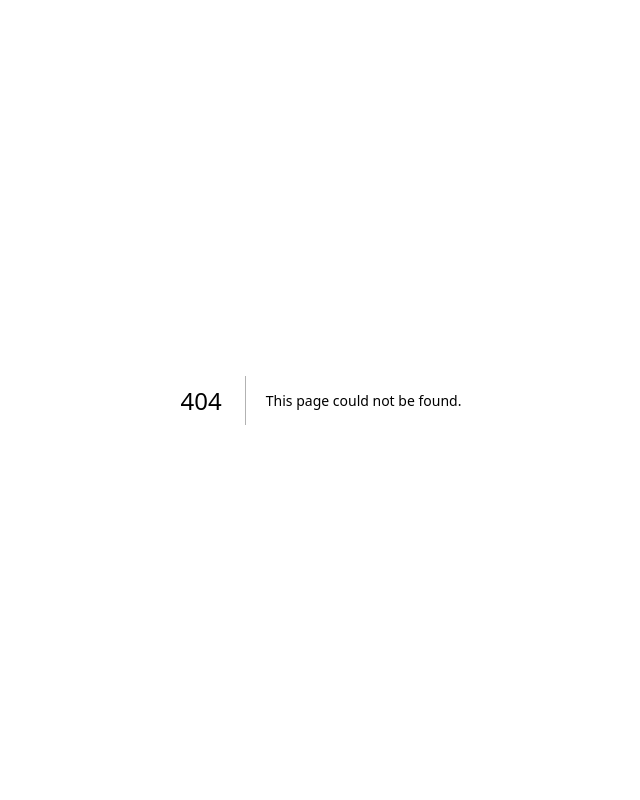
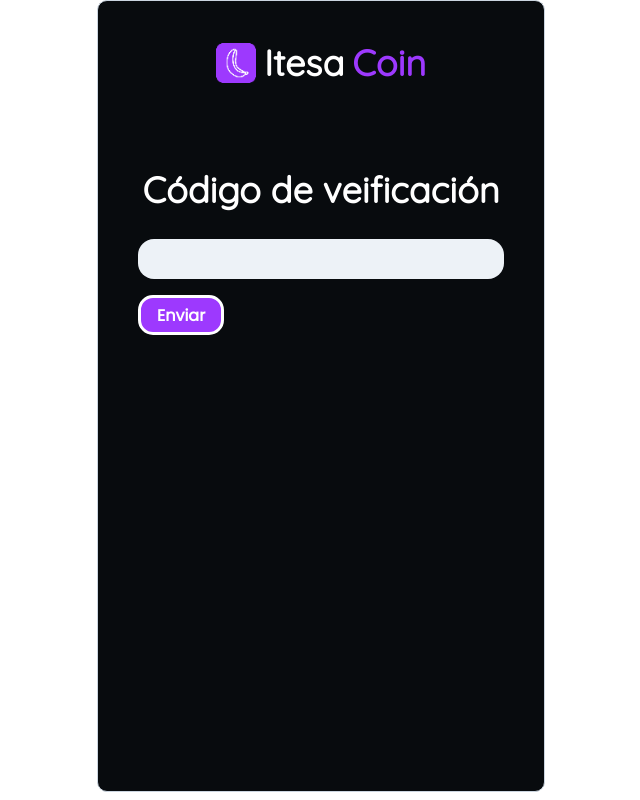
Before and after one commit to francostan/Itesa-viral-p5, a Next.js app in the folder itesa/: page /2fa in a window 1280 px wide. Before the commit this address had no page. Shown: the whole page, without its empty margins (319-959 px from the left). Built offline with nearby package versions, Linux system fonts and the light colour scheme.

Commit message:
added functionalities front-back

```diff
--- /dev/null
+++ b/itesa/pages/2fa.js
@@ -0,0 +1,84 @@
+import {
+  Box,
+  VStack,
+  Heading,
+  FormControl,
+  FormLabel,
+  Text,
+  Input,
+  HStack,
+  Checkbox,
+  Button,
+  Image,
+} from "@chakra-ui/react";
+import axios from "../config/axios";
+import handleInput from "../reactHooks/handleInput";
+import { useDispatch, useSelector } from "react-redux";
+import { login } from "../store/reducers/userSlice";
+
+export default function Login() {
+  const secreto = handleInput();
+  const dispatch = useDispatch();
+  const user = useSelector((state) => state.user);
+
+  const handleSecret = async (e) => {
+    e.preventDefault();
+    const secret = {
+      id: user.id,
+      token: secreto.value,
+    };
+    const loggedUser = await axios.post("/2FA", secret);
+    if (loggedUser.status === 200) dispatch(login(loggedUser.data));
+    else console.log("hay algo mal");
+  };
+
+  return (
+    <Box
+      backgroundColor="#080B0E"
+      h="99vh"
+      w={["full", "md"]}
+      p={[8, 10]}
+      mx="auto"
+      border={["none", "1px"]}
+      borderColor={["", "gray.300"]}
+      borderRadius={10}
+    >
+      <VStack spacing={4} align="flex-start" w="full">
+        <VStack spacing={1} align={["center", "center"]} mb={3} w="full">
+          {" "}
+          <HStack mb={20}>
+            <Image
+              boxSize="40px"
+              objectFit="cover"
+              src="/banana.png"
+              alt="Itesa Coin"
+            />
+            <Heading color="white"> Itesa </Heading>{" "}
+            <Heading color="#9d39fe"> Coin</Heading>{" "}
+          </HStack>
+          <Heading color="white"> Código de veificación</Heading>
+        </VStack>
+        <FormControl>
+          <Input
+            _focusVisible={"white"}
+            rounded="2xl"
+            variant="filled"
+            {...secreto}
+          />
+        </FormControl>
+
+        <Button
+          colorScheme=""
+          variant="solid"
+          w={["full", "auto"]}
+          onClick={(e) => {
+            handleSecret(e);
+          }}
+        >
+          {" "}
+          Enviar{" "}
+        </Button>
+      </VStack>
+    </Box>
+  );
+}
--- a/itesa/pages/api/2FA.js
+++ b/itesa/pages/api/2FA.js
@@ -4,36 +4,42 @@ const User = db.User;
 const speakeasy = require("speakeasy");
 import { sign } from "../../auth/token/tokens";
 
-
-export default async function newuser(req,res) {
+export default async function newuser(req, res) {
   const { method, body } = req;
   console.log("Body====================", body);
   switch (method) {
     case "POST":
       {
         const foundUser = await User.findByPk(body.id);
-        var validate = speakeasy.totp.verify({
-          secret: foundUser.secret.base32,
-          encoding: "base32",
-          token: body.token,
-          window: 0,
-        });
-        if (validate) {
+        console.log(">>>>>>>", foundUser);
+
+        // var validate = speakeasy.totp.verify({
+        //   secret: foundUser.secret.base32,
+        //   encoding: "base32",
+        //   token: body.token,
+        //   window: 0,
+        // });
+        console.log(foundUser.secret);
+
+        console.log(body.token);
+
+        if (foundUser.secret === body.token) {
           //Generación de Cookie y guardado en browser
           const { nick_name, email, id } = foundUser;
           const payload = { nick_name, email, id };
-          const token = await sign(payload)
-          res.setHeader("set-cookie",`getViral=${token}; path=/; samesite=lax; httponly`)
-          res
-            .status(200)
-            .send({
-              nick_name: foundUser.nick_name,
-              id: foundUser.id,
-              email: foundUser.email,
-            });
-        }else{
-          console.log("NO VALIDADO")
-          res.status(403).json("Código 2FA incorrecto")
+          const token = await sign(payload);
+          res.setHeader(
+            "set-cookie",
+            `getViral=${token}; path=/; samesite=lax; httponly`
+          );
+          res.status(200).send({
+            nick_name: foundUser.nick_name,
+            id: foundUser.id,
+            email: foundUser.email,
+          });
+        } else {
+          console.log("NO VALIDADO");
+          res.status(403).json("Código 2FA incorrecto");
         }
       }
 
--- a/itesa/pages/api/login.js
+++ b/itesa/pages/api/login.js
@@ -15,8 +15,8 @@ export default async function login(req, res) {
         const foundUser = await User.findOne({
           where: { nick_name: body.nick_name },
         });
-        if (!foundUser)
-          res.status(204).send(""); //Verifico que el usuario existe
+        if (!foundUser) res.status(204).send("");
+        //Verifico que el usuario existe
         else {
           const validated = await foundUser.validatePassword(body.password); //Valido la constraseña
           if (!validated) res.status(203).json("Contraseña incorrecta");
@@ -25,6 +25,9 @@ export default async function login(req, res) {
             var temp_secret = speakeasy.generateSecret({
               //Genero código secreto de verificación para 2FA
             });
+
+            console.log("TEMPSECRET>>>>>>", temp_secret);
+
             //Actualizo en el usuario el código secreto de 2FA
             await User.update(
               { secret: temp_secret.base32 },
@@ -34,10 +37,12 @@ export default async function login(req, res) {
             const usuario = await User.findOne({ where: { id: foundUser.id } });
             //Enviamos el correo al usuario con el código 2FA
 
-            var token = speakeasy.totp({
-              secret: usuario.secret.base32,
-              encoding: "base32",
-            });
+            console.log(">>>>>>>>>>>>>>", usuario.secret);
+
+            // var token = speakeasy.totp({
+            //   secret: usuario.secret.base32,
+            //   encoding: "base32",
+            // });
 
             const transporter = nodemailer.createTransport({
               service: "gmail",
@@ -50,7 +55,7 @@ export default async function login(req, res) {
               from: "GetViral",
               to: usuario.dataValues.email,
               subject: "Verifica tu Identidad",
-              text: `Por favor, ingresa el siguiente código en la pantalla de Login ${token}`,
+              text: `Por favor, ingresa el siguiente código en la pantalla de Login ${usuario.dataValues.secret}`,
             };
             transporter.sendMail(mailOptions, (error, info) => {
               if (error) {
@@ -58,7 +63,11 @@ export default async function login(req, res) {
                 console.log(error.message);
                 //res.status(500).send(error.message);
               } else {
-                res.status(200).send({email:null,nick_name:null, id:foundUser.dataValues.id});
+                res.status(200).send({
+                  email: null,
+                  nick_name: null,
+                  id: usuario.dataValues.id,
+                });
               }
             });
           }
```
Also changed, not shown: itesa/middleware.js (+4 -3 lines), itesa/package.json (+3 -4 lines), itesa/pages/login.js (+52 -3 lines), itesa/pages/register.js (+51 -2 lines).
